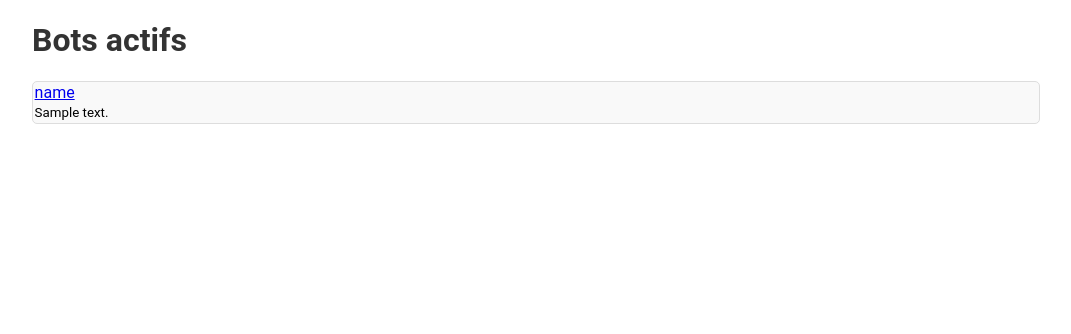
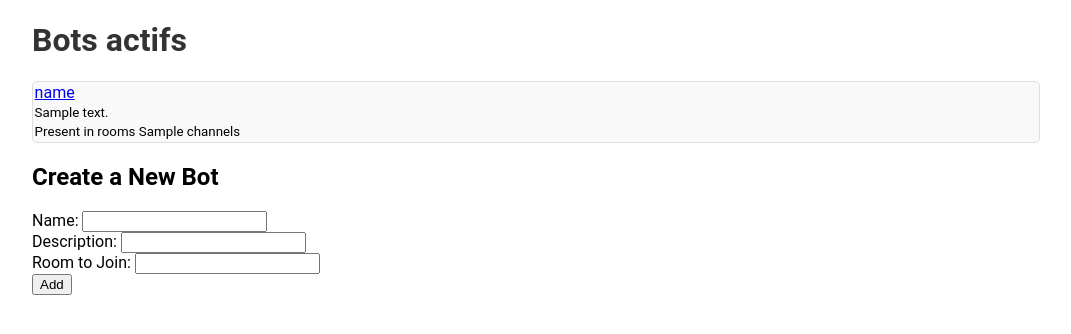
Before and after one commit to yquemener/server-agent, a Flask app: template templates/index.html in a window 1280 px wide. Shown: the top 334 px of the page, without its empty margins (104-1175 px from the left). Run offline with Flask 3, Linux system fonts and the light colour scheme; the template is opened without the code that fills it: most values are stand-ins (such as "Sample title", 1, 10 or a date in 2020); parts of the project's set-up code (start-up, migrations or seed data) failed here and were passed over.

Commit message:
Refactor mostly done. Can't make the agent do SQL for now but will gain more generic abilities soon

```diff
--- a/main_and_web.py
+++ b/main.py
@@ -8,7 +8,7 @@ import os.path
 import sqlite3
 from agent import Agent
 
-from flask import Flask, render_template, request
+from flask import Flask, render_template, request, redirect
 from threading import Thread
 
 from utils import db_req
@@ -55,8 +55,19 @@ def init_new_agent(name, matrix_name, channels, description):
         db_req(AGENTS_LIST_DB, "INSERT INTO bots (name, matrix_name, channels, description)"
                                " VALUES (?,?,?,?);",
                (name, matrix_name, json.dumps(channels), description))
-    bots[name] = Agent(f"{AGENTS_HOME}/{name}", name, matrix_name, channels, description)
+    bot = Agent(f"{AGENTS_HOME}/{name}", name, "@mind_maker_agent:matrix.org", channels, description)
+    return bot
 
+
+@app.route("/create_bot", methods=["POST"])
+def create_bot():
+    name = request.form["name"]
+    desc = request.form["description"]
+    room = request.form["room"]
+    bot = init_new_agent(name, "@mind_maker_agent:matrix.org", [room], desc)
+    bots[name] = bot
+    bot.start()
+    return redirect('/')
 
 @app.route('/')
 def home():
@@ -64,7 +75,7 @@ def home():
 
 @app.route('/bot/<name>/<path:remaining_path>', methods=['GET', 'POST'])
 @app.route('/bot/<name>/')
-def bot_handler(name, remaining_path=""):
+def pass_to_bot(name, remaining_path=""):
     return bots[name].handle_request(remaining_path, request)
 
 
@@ -73,6 +84,10 @@ init_new_agent("test_agent",
                ["!KWqtDRucLSHLiihsNl:matrix.org"],
                "Agent used to test prompts.")
 
-bots['test_agent'].start()
+
+for name, channels, description in db_req(AGENTS_LIST_DB, "SELECT name, channels, description FROM bots;"):
+    bot = Agent(f"{AGENTS_HOME}/{name}", name, "@mind_maker_agent:matrix.org", json.loads(channels), description)
+    bots[name] = bot
+    bot.start()
 
 app.run(host='0.0.0.0', port=8080)
--- a/templates/index.html
+++ b/templates/index.html
@@ -10,9 +10,22 @@
   {% for bot_name in bots.keys() %}
       <div class="message-box">
         <a href="/bot/{{bot_name}}">{{ bot_name }}</a>
-          <p></p><small>{{ bots[bot_name].description }}</small></p>
+          <div><small>{{ bots[bot_name].description }}</small></div>
+          <div><small>Present in rooms {{ bots[bot_name].channels }}</small></div>
       </div>
   {% endfor %}
+  <h2>Create a New Bot</h2>
+  <form method="POST" action="/create_bot">
+    <label for="name">Name:</label>
+    <input type="text" name="name" id="name" required><br>
 
+    <label for="description">Description:</label>
+    <input type="text" name="description" id="description" required><br>
+
+    <label for="room">Room to Join:</label>
+    <input type="text" name="room" id="room" required><br>
+
+    <input type="submit" value="Add">
+  </form>
 </body>
 </html>
```
Also changed, not shown: agent.py (+15 -8 lines), utils.py (+15 -0 lines), archive/bot_and_web.py (renamed from bot_and_web.py).
